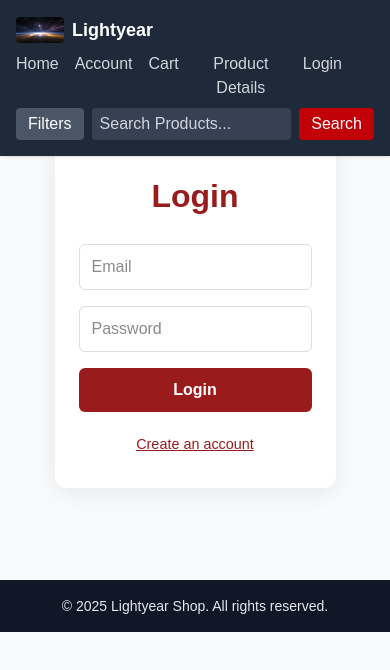
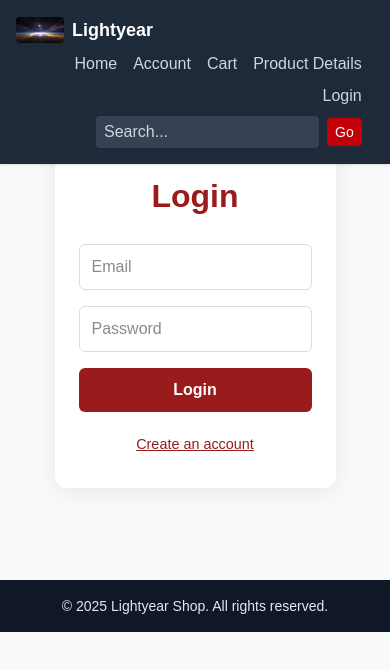
Before and after one commit to yunjianlu/lightyear, a Next.js app in the folder lightyear/: page /login in a window 390 px wide. Shown: the top 670 px of the page. Built offline with nearby package versions, Linux system fonts and the light colour scheme.

Commit message:
edited position of logo, search bar in small screen

```diff
--- a/lightyear/app/components/SideFilterBar.js
+++ b/lightyear/app/components/SideFilterBar.js
@@ -26,7 +26,7 @@
 "use client";
 
 import { useState } from "react";
-import {useRouter} from "next/navigation";
+import { useRouter } from "next/navigation";
 
 // SideFilterBar component for filtering products
 export default function SideFilterBar() {
@@ -47,10 +47,13 @@ export default function SideFilterBar() {
 
       {/* Category Filter - allows filtering by product type */}
       <div className="mb-2">
-        <label className="block font-medium mb-1"
-        value={category}
-        onChange={(e) => setCategory(e.target.value)}
-        >Category</label>
+        <label
+          className="block font-medium mb-1"
+          value={category}
+          onChange={(e) => setCategory(e.target.value)}
+        >
+          Category
+        </label>
         <select className="w-full border rounded px-2 py-1">
           <option>All</option>
           <option>Lightsabers</option>
@@ -67,10 +70,13 @@ export default function SideFilterBar() {
 
       {/* Rating Filter - minimum star rating threshold */}
       <div className="mb-2">
-        <label className="block font-medium mb-1"
-        value={rating}
-        onChange={(e) => setRating(e.target.value)}
-        >Minimum Rating</label>
+        <label
+          className="block font-medium mb-1"
+          value={rating}
+          onChange={(e) => setRating(e.target.value)}
+        >
+          Minimum Rating
+        </label>
         <select className="w-full border rounded px-2 py-1">
           <option value="0">All Ratings</option>
           <option value="1">1+ Stars</option>
@@ -86,14 +92,21 @@ export default function SideFilterBar() {
         <label className="block font-medium mb-1">Availability</label>
         <div className="space-y-2">
           <label className="flex items-center">
-            <input type="checkbox" className="mr-2"
-            checked={inStock} onChange={e=> setInStock(e.target.checked)}/>
+            <input
+              type="checkbox"
+              className="mr-2"
+              checked={inStock}
+              onChange={(e) => setInStock(e.target.checked)}
+            />
             <span>In Stock</span>
           </label>
           <label className="flex items-center">
-            <input type="checkbox" className="mr-2"
-            checked={outOfStock}
-            onChange={e=> setOutOfStock(e.target.checked)}/>
+            <input
+              type="checkbox"
+              className="mr-2"
+              checked={outOfStock}
+              onChange={(e) => setOutOfStock(e.target.checked)}
+            />
             <span>Out of Stock</span>
           </label>
         </div>
@@ -128,10 +141,10 @@ export default function SideFilterBar() {
     <>
       {/* Mobile: Show button */}
       <button
-        className="block md:hidden fixed top-20 left-2 z-50 bg-red-700 text-white px-4 py-2 rounded shadow"
+        className="block md:hidden fixed top-20 left-2 z-50 bg-red-700 text-white px-3 py-2 rounded shadow text-sm"
         onClick={() => setOpen(true)}
       >
-        Filters
+        Filter
       </button>
 
       {/* Mobile: Drawer/modal */}
--- a/lightyear/app/components/nav.js
+++ b/lightyear/app/components/nav.js
@@ -37,9 +37,9 @@ export default function Nav() {
     }
   };
   return (
-    <nav className="bg-gray-800 p-4 fixed top-0 left-0 w-full z-50 shadow">
-      <div className="container mx-auto flex flex-wrap justify-between items-center">
-        <div className="flex items-center space-x-2">
+    <nav className="bg-gray-800 fixed top-0 left-0 w-full z-50 shadow">
+      <div className="flex flex-wrap justify-between items-center px-4 py-4 gap-y-2">
+        <div className="flex items-center space-x-2 flex-shrink-0">
           <Image
             src="/images/light-year-logo.png"
             alt="Lightyear Logo"
@@ -47,19 +47,27 @@ export default function Nav() {
             height={48}
             className="rounded"
           />
-          <span className="text-white text-lg font-bold">Lightyear</span>
+          <span className="text-white text-lg font-bold whitespace-nowrap">
+            Lightyear
+          </span>
         </div>
-        <div className="flex flex-wrap items-center space-x-8 w-full md:w-auto mt-2 md:mt-0">
-          <ul className="flex space-x-4">
+        <div className="flex flex-wrap items-center justify-end gap-x-4 gap-y-2 ml-4 mr-4">
+          <ul className="flex flex-wrap gap-x-4 gap-y-2 justify-end">
             {/* Home navigation link - returns to main landing page */}
             <li>
-              <Link href="/" className="text-gray-300 hover:text-white">
+              <Link
+                href="/"
+                className="text-gray-300 hover:text-white whitespace-nowrap"
+              >
                 Home
               </Link>
             </li>
             {/* Account/Profile link - user account management */}
             <li>
-              <Link href="/profile" className="text-gray-300 hover:text-white">
+              <Link
+                href="/profile"
+                className="text-gray-300 hover:text-white whitespace-nowrap"
+              >
                 Account
               </Link>
             </li>
@@ -67,7 +75,7 @@ export default function Nav() {
             <li>
               <Link
                 href="/cart"
-                className="text-gray-300 hover:text-white relative"
+                className="text-gray-300 hover:text-white relative whitespace-nowrap"
               >
                 Cart
                 {getCartItemCount() > 0 && (
@@ -80,7 +88,7 @@ export default function Nav() {
             {/* Product catalog link - browse all products */}
             <li>
               <Link href="/product">
-                <button className="text-gray-300 hover:text-white bg-transparent border-none cursor-pointer">
+                <button className="text-gray-300 hover:text-white bg-transparent border-none cursor-pointer whitespace-nowrap">
                   Product Details
                 </button>
               </Link>
@@ -88,40 +96,31 @@ export default function Nav() {
             {/* User authentication link - login/logout functionality */}
             <li>
               <Link href="/login">
-                <button className="text-gray-300 hover:text-white bg-transparent border-none cursor-pointer">
+                <button className="text-gray-300 hover:text-white bg-transparent border-none cursor-pointer whitespace-nowrap">
                   Login
                 </button>
               </Link>
             </li>
           </ul>
           <form
-            className="flex items-center w-full md:w-auto mt-2 md:mt-0"
+            className="flex items-center gap-x-2 ml-16 md:ml-4"
             onSubmit={(e) => e.preventDefault()}
           >
-            {/* Mobile filter toggle button - shows/hides filter sidebar on small screens */}
-            <button
-              type="button"
-              className="block md:hidden mr-2 px-3 py-1 bg-gray-600 text-white rounded hover:bg-gray-700"
-              aria-label="Show Filters"
-              // onClick={handleShowFilters} // Uncomment and implement if you have a handler
-            >
-              Filters
-            </button>
             {/* Product search input - allows users to search for specific products */}
             <input
               type="text"
-              placeholder="Search Products..."
+              placeholder="Search..."
               onChange={(e) => setSearch(e.target.value)}
               className="flex-1 px-2 py-1 rounded bg-gray-700 text-white focus:outline-none focus:ring focus:ring-red-400 placeholder-gray-300"
-              style={{ minWidth: 100 }}
+              style={{ minWidth: 60 }}
             />
             {/* Search submit button - executes product search */}
             <button
               type="submit"
-              className="ml-2 px-3 py-1 bg-red-700 text-white rounded hover:bg-red-800"
+              className="px-2 py-1 bg-red-700 text-white rounded hover:bg-red-800 text-sm whitespace-nowrap"
               onClick={handleSearch}
             >
-              Search
+              Go
             </button>
           </form>
         </div>
```
